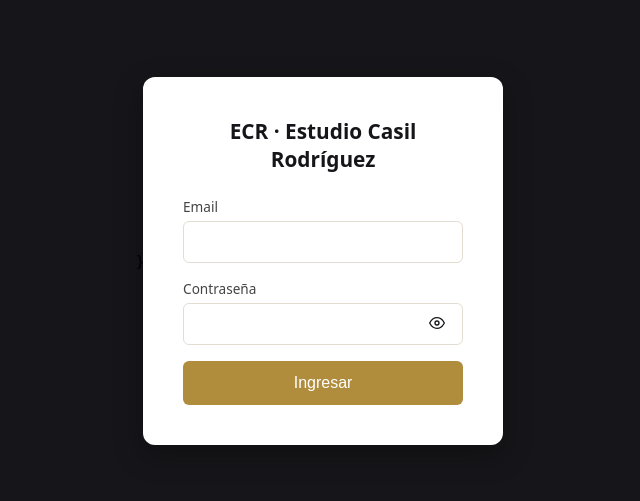
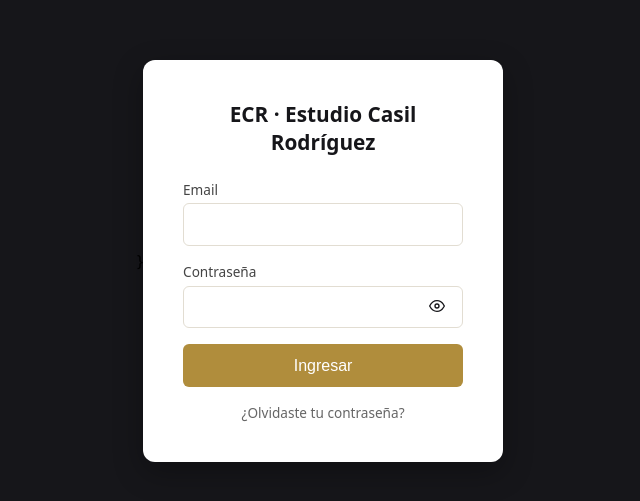
Before and after one commit to Proyecto2026-estudio/ECR-SISTEMA, a website: page ecr-railway/public/login.html in a window 1280 px wide. Shown: the part 139-640 px from the top of the page, without its empty margins (320-960 px from the left). Drawn offline with Linux system fonts and the light colour scheme.

Commit message:
Update login.html

```diff
--- a/ecr-railway/public/login.html
+++ b/ecr-railway/public/login.html
@@ -58,6 +58,7 @@
       </div>
       <button type="submit">Ingresar</button>
     </form>
+       <a href="/recuperar.html" style="display:block; text-align:center; margin-top:1rem; font-size:0.85rem; color:#666; text-decoration:none;">¿Olvidaste tu contraseña?</a>
   </div>
 
 <script>
```
